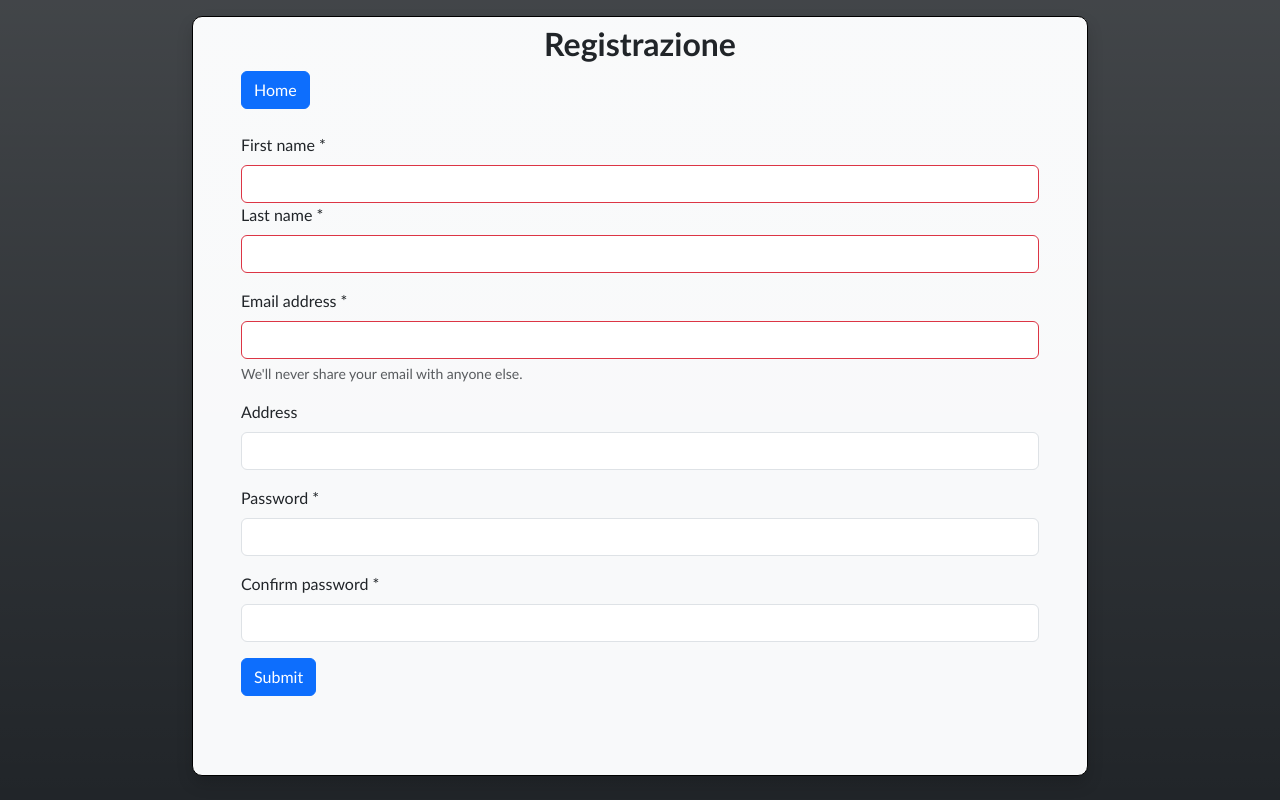
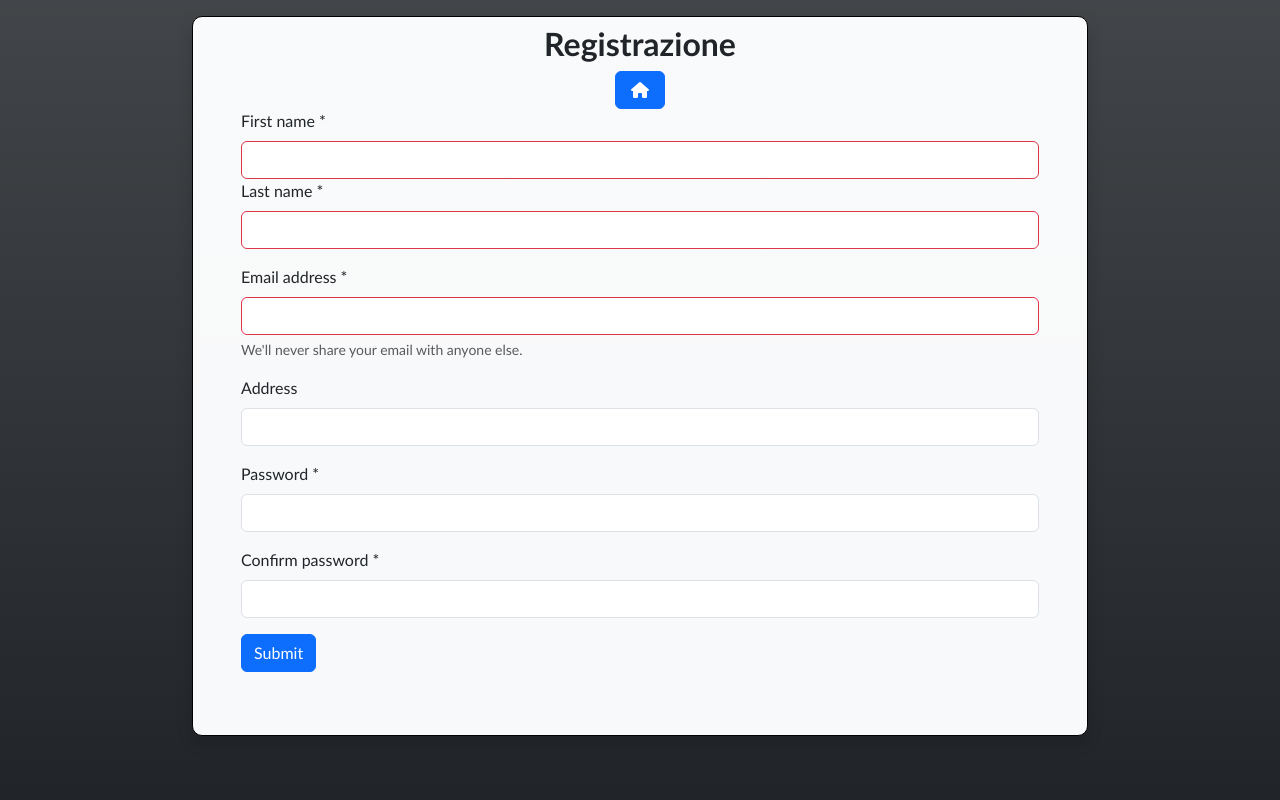
Before and after one commit to LuisJann/MyTestFrontEnd, a Vue app: page /registration in a window 1280 px wide. Built offline with nearby package versions, Linux system fonts and the light colour scheme.

Commit message:
Posizionamento tasto home in form

```diff
--- a/src/components/pages/AppRegistration.vue
+++ b/src/components/pages/AppRegistration.vue
@@ -97,10 +97,12 @@ export default {
 <template>
     <div class="wrapper bg-dark bg-gradient">
         <div class="container">
-          <div class="form-container shadow bg-light bg-gradient">
-            <h2 class="text-center fw-bold mt-2">Registrazione</h2>
+          <div class="form-container shadow bg-light bg-gradient position-relative">
+            <div class="d-flex flex-column ">
+              <h2 class="text-center fw-bold mt-2">Registrazione</h2>
+              <a href="/" class="btn btn-primary home"> <i class="fa-solid fa-house"></i></a>
+            </div>
             <form @submit.prevent="validateForm" class="pb-5 px-5">
-                <a href="/" class="btn btn-primary mb-4 text-center">Home</a>
                 <div class="">
                     <label  for="first-name" class="form-label">First name *</label>
                     <input :class="this.firstName === '' || this.firstName === ' ' ? 'border border-danger' : 'border border-success'" type="text" class="form-control" id="first-name"  v-model="firstName" required>
@@ -162,10 +164,15 @@ export default {
     // background-color: lightgrey;
     padding-top: 2vh;
 
+    .home{
+      width: 50px;
+      margin: 0 auto;
+    }
+
     .form-container{
       background-color: white;
       width: 70vw;
-      height: 95vh;
+      height: 90vh;
       margin: 0 auto;
       border: 1px solid black;
       border-radius: 10px;
```
